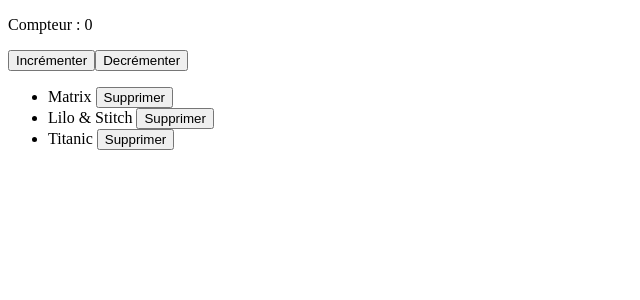
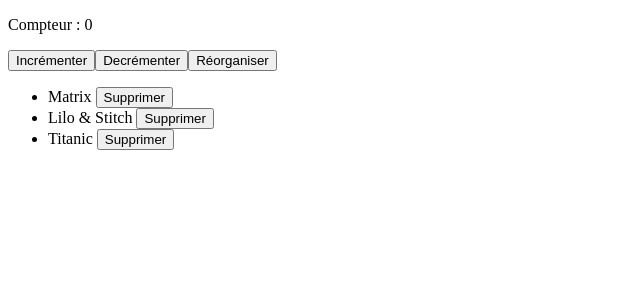
Before and after one commit to eljefe213/Grafikart_VUEJS, a Vue app: page / in a window 1280 px wide. Shown: the top 300 px of the page, without its empty margins (0-640 px from the left). Built offline with nearby package versions, Linux system fonts and the light colour scheme.

Commit message:
Add the sortMovie function to sort the movies

```diff
--- a/src/App.vue
+++ b/src/App.vue
@@ -2,6 +2,7 @@
   <p>Compteur : {{ count }}</p>
   <button @click="increment" >Incrémenter</button>
   <button @click="decrement" >Decrémenter</button>
+  <button @click="sortMovie">Réorganiser</button>
   <ul>
     <li v-for="movie in movies"> {{ movie }}
       <button @click="deleteMovie(movie)">Supprimer</button>
@@ -27,6 +28,9 @@ const decrement = (event) => {
 const deleteMovie = (movie) => {
   movies.value = movies.value.filter(m => m !== movie)
 }
+const sortMovie = () => {
+  movies.value.sort((a,b) => a > b ? 1 : -1)
+}
 </script>
 
 <style>
```
